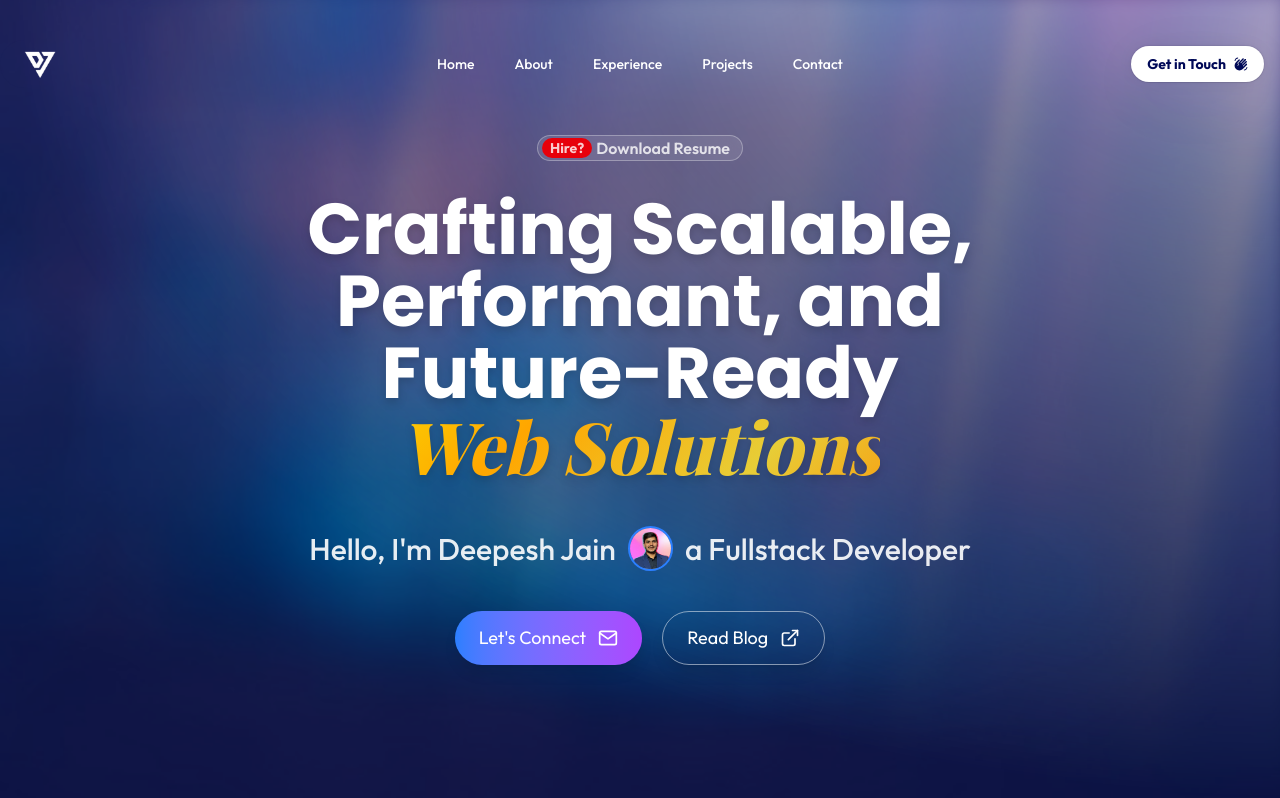
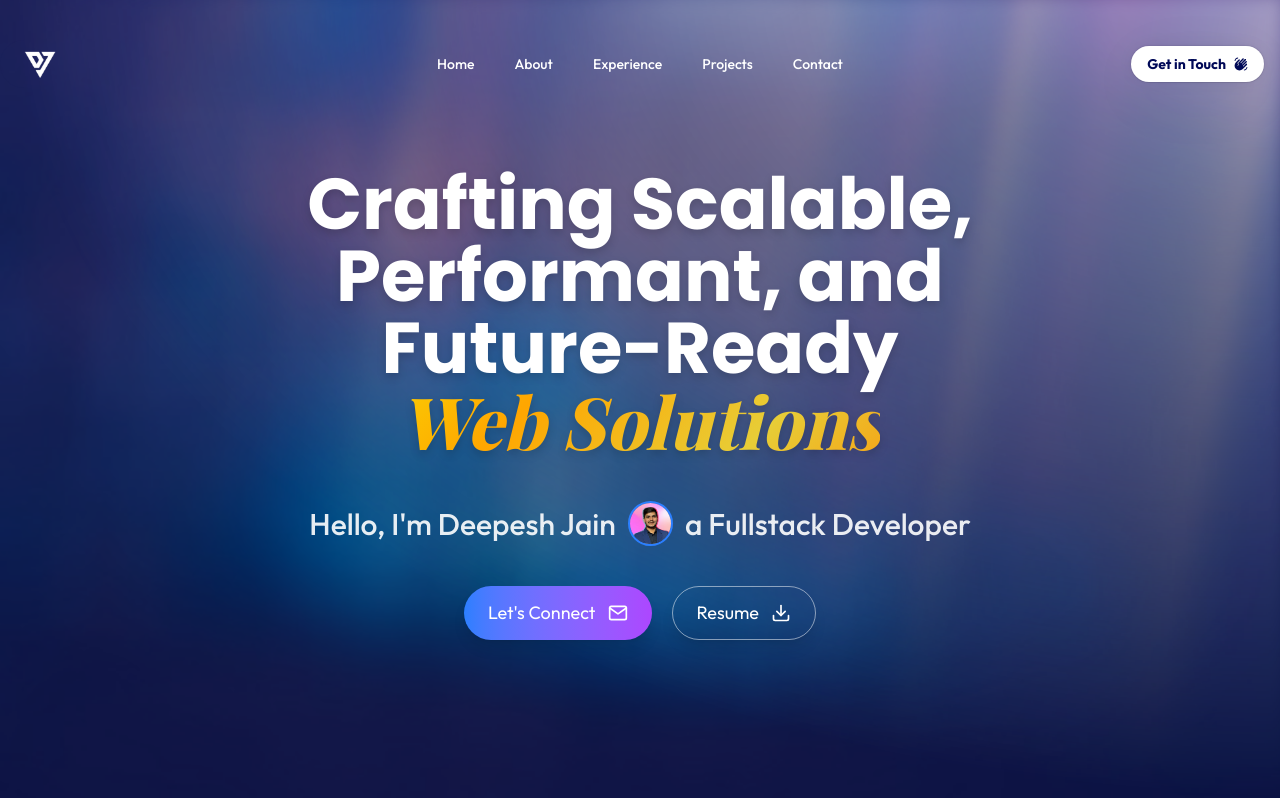
Before and after one commit to deepeshjaindj/modern-portfolio, a Next.js app: page / in a window 1280 px wide. Shown: the top 798 px of the page. Built offline with nearby package versions, Linux system fonts and the light colour scheme; a web font is replaced by a local one.

Commit message:
Fixed UI issue with Resume Download

```diff
--- a/src/components/sections/Hero.tsx
+++ b/src/components/sections/Hero.tsx
@@ -3,11 +3,10 @@
 import type { NextPage } from "next";
 import { AuroraBackground, AuroraText } from "../atoms";
 import Image from "next/image";
-import { FiExternalLink, FiMail } from "react-icons/fi";
+import { FiDownload, FiMail } from "react-icons/fi";
 import { useState } from "react";
 import Modal from "../molecules/Modal";
 import { ContactForm } from "../molecules";
-import toast from "react-hot-toast";
 
 const Hero: NextPage = () => {
   const [isContactFormOpen, setIssContactFormOpen] = useState(false);
@@ -26,7 +25,7 @@ const Hero: NextPage = () => {
 
         {/* Hero Content */}
         <div className="relative z-20 flex flex-col items-center text-center space-y-6 px-8 lg:px-10 xl:px-12 sm:max-w-[90%] md:max-w-[80%] lg:max-w-[70%] xl:max-w-[60%]">
-          <a
+          {/* <a
             href="/Deepesh-Jain-Resume.pdf"
             download
             className="relative flex items-center gap-1 px-1 border border-white/30 text-white/80 rounded-full bg-white/10 backdrop-blur-md transition-all duration-300 hover:bg-white/20 hover:text-white text-md font-sans"
@@ -35,7 +34,7 @@ const Hero: NextPage = () => {
               Hire?
             </div>
             <span className="font-semibold mr-2">Download Resume</span>
-          </a>
+          </a> */}
 
           <h1 className="text-4xl sm:text-5xl md:text-6xl lg:text-7xl font-extrabold text-white drop-shadow-lg font-serif mt-2">
             Crafting Scalable, Performant, and Future-Ready{" "}
@@ -86,13 +85,19 @@ const Hero: NextPage = () => {
               className="relative flex items-center justify-center px-6 py-3 text-lg text-white bg-transparent border border-white/50
                         rounded-full shadow-lg hover:bg-gradient-to-r hover:from-purple-500 hover:to-blue-500
                         transition-all duration-500 group overflow-hidden font-sans mt-4"
-              onClick={() => toast.success("Blog is Coming Soon!")}
+              // onClick={() => toast.success("Blog is Coming Soon!")}
             >
               {/* Button Text */}
-              <span className="relative z-10">Read Blog</span>
+              <a
+                href="/Deepesh-Jain-Resume.pdf"
+                download
+                className="relative z-10"
+              >
+                Resume
+              </a>
 
               <div className="ml-3 relative z-10">
-                <FiExternalLink className="text-xl text-white" />
+                <FiDownload className="text-xl text-white" />
               </div>
             </button>
           </div>
```
